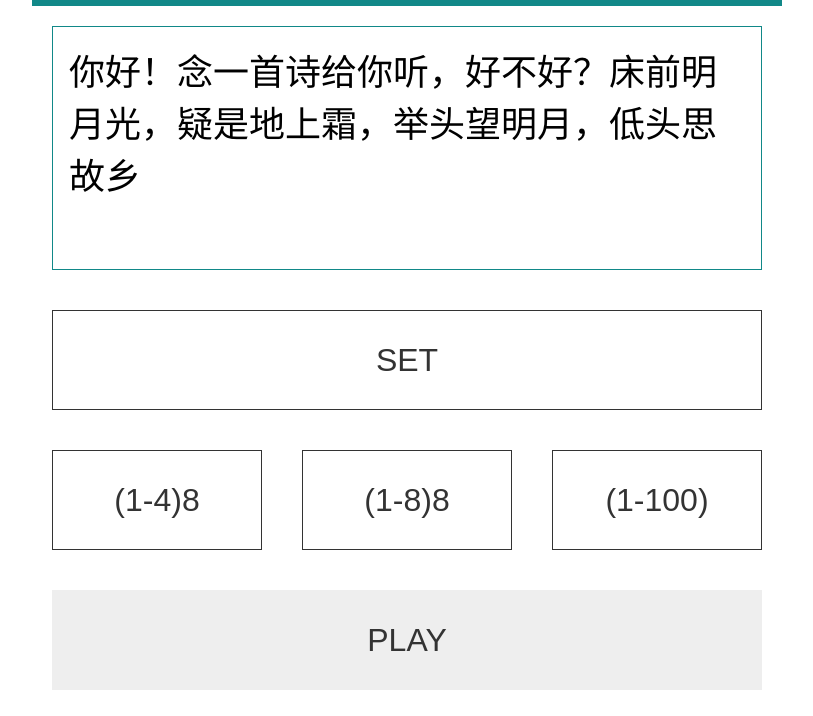
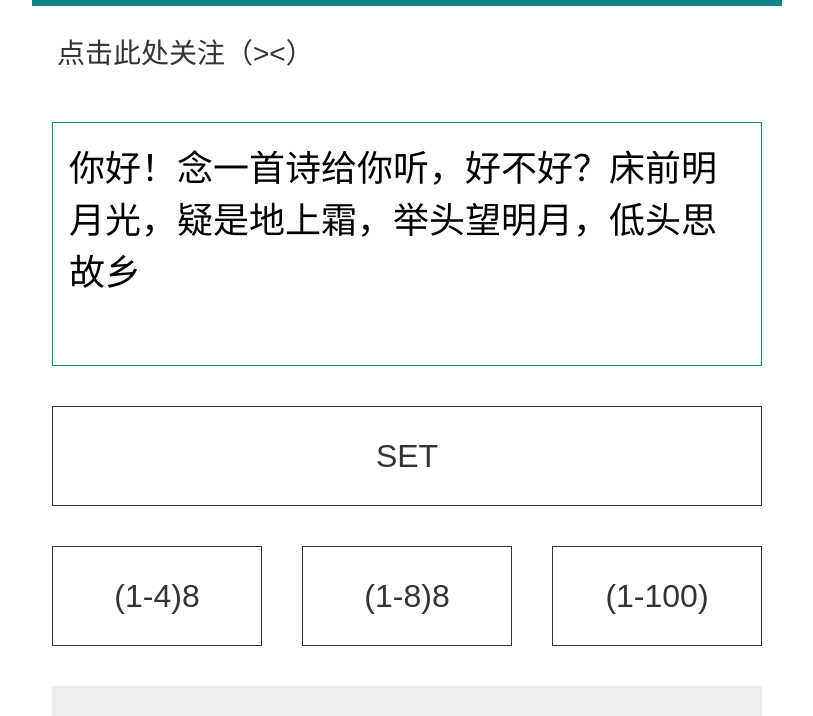
Before and after one commit to terrilltang/DemoOU, a plain HTML site: page index.html in a window 1280 px wide. Shown: the part 84-800 px from the top of the page, without its empty margins (233-1046 px from the left). Drawn offline with Linux system fonts and the light colour scheme.

Commit message:
add star

```diff
--- a/index.html
+++ b/index.html
@@ -21,6 +21,9 @@
         <h1>DemoOU</h1>
     </header>
     <section>
+        <label>
+            <a href="https://github.com/terrilltang/DemoOU"><span>点击此处关注（><）</span></a>
+        </label>
         <label for="text">
             <textarea name="word" id="text" cols="30" rows="5" v-model='speechText'></textarea>
         </label>
```
Also changed, not shown: 2 other files.
